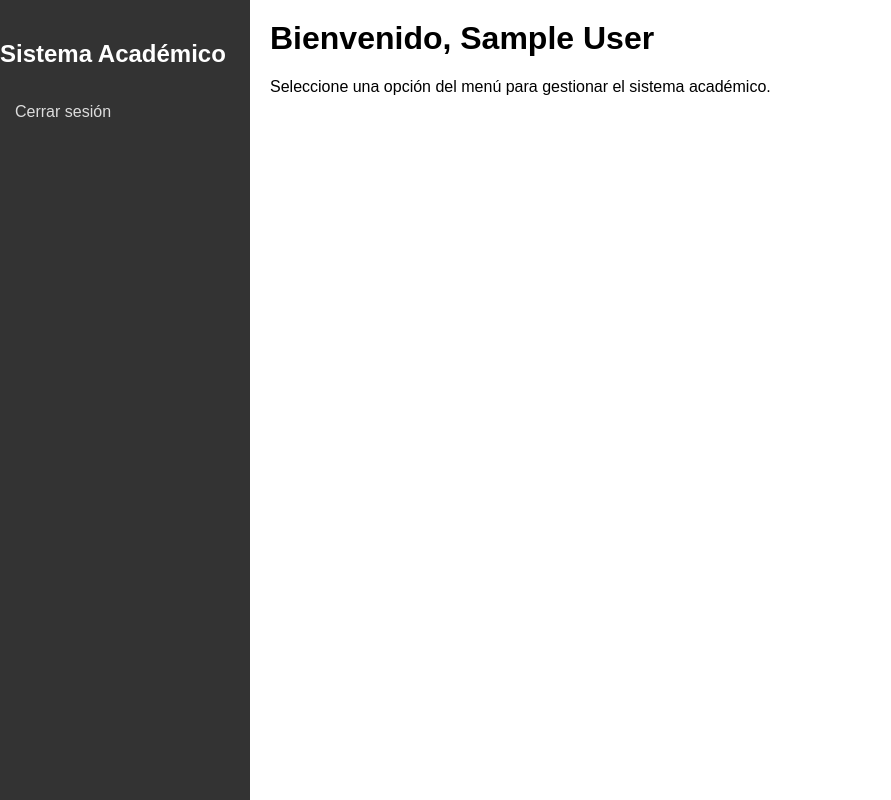
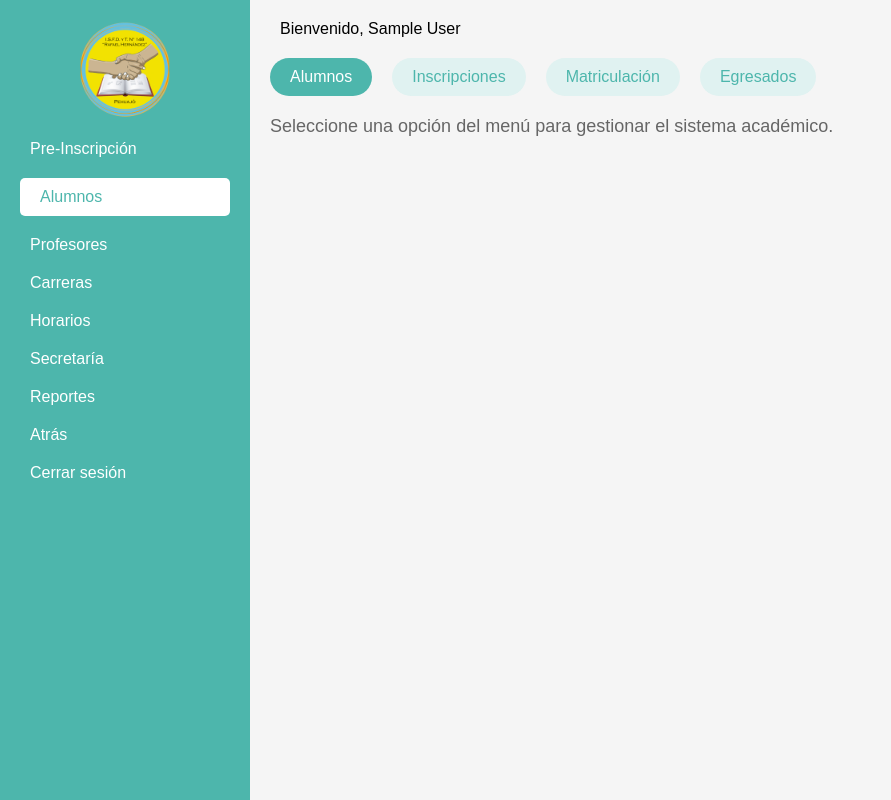
Before and after one commit to KazMcMiller/Sistema_instituto_148_2025, a Flask app: page / in a window 1280 px wide. Shown: the whole page, without its empty margins (0-891 px from the left). Run offline with Flask 3, Linux system fonts and the light colour scheme; the visitor is signed in with stand-in values (Sample User, id 1); data that the repository does not hold is empty.

Commit message:
cambio en home

```diff
--- a/templates/home.html
+++ b/templates/home.html
@@ -4,71 +4,123 @@
     <meta charset="UTF-8">
     <meta name="viewport" content="width=device-width, initial-scale=1.0">
     <title>Home - Sistema de Gestión Académica</title>
+    <link href="static\img\LOGO-SIN-FONDO-1000x707-1.png" rel="stylesheet"/>
     <style>
         body {
+            font-family: 'Arial', sans-serif;
+            margin: 0;
+            padding: 0;
+            background-color: #f5f5f5;
+        }
+        .container {
             display: flex;
-            margin: 0;
-            font-family: Arial, sans-serif;
         }
         .sidebar {
             width: 250px;
-            background-color: #333;
-            color: #fff;
+            background-color: #4db6ac;
+            padding: 20px;
+            box-sizing: border-box;
             height: 100vh;
-            padding-top: 20px;
-            position: fixed;
         }
-        .sidebar a {
+        .sidebar img {
+            width: 100px;
             display: block;
-            color: #ddd;
-            padding: 15px;
-            text-decoration: none;
-            transition: background-color 0.3s;
+            margin: 0 auto 20px;
         }
-        .sidebar a:hover {
-            background-color: #555;
+        .sidebar ul {
+            list-style: none;
+            padding: 0;
         }
-        .main-content {
-            margin-left: 250px;
+        .sidebar ul li {
+            margin: 20px 0;
+            color: white;
+            display: flex;
+            align-items: center;
+            cursor: pointer;
+        }
+        .sidebar ul li i {
+            margin-right: 10px;
+        }
+        .sidebar ul li.active {
+            background-color: white;
+            color: #4db6ac;
+            padding: 10px;
+            border-radius: 5px;
+        }
+        .sidebar ul li.active i {
+            color: #4db6ac;
+        }
+        .content {
+            flex-grow: 1;
             padding: 20px;
-            flex-grow: 1;
         }
-        h1 {
-            margin-top: 0;
+        .content .header {
+            display: flex;
+            align-items: center;
+            margin-bottom: 20px;
+        }
+        .content .header i {
+            margin-right: 10px;
+            font-size: 20px;
+        }
+        .content .tabs {
+            display: flex;
+            margin-bottom: 20px;
+        }
+        .content .tabs div {
+            margin-right: 20px;
+            padding: 10px 20px;
+            border-radius: 20px;
+            background-color: #e0f2f1;
+            color: #4db6ac;
+            cursor: pointer;
+        }
+        .content .tabs div.active {
+            background-color: #4db6ac;
+            color: white;
+        }
+        .content .welcome {
+            margin-bottom: 20px;
+            font-size: 18px;
+            color: #4db6ac;
+        }
+        .content p {
+            color: #666;
         }
     </style>
 </head>
 <body>
-    <div class="sidebar">
-        <h2>Sistema Académico</h2>
-        {% if 'ver_preinscripcion' in permisos %}
-            <a href="{{ url_for('pre_inscripcion') }}">Pre-inscripción</a>
-        {% endif %}
-        {% if 'ver_alumnos' in permisos %}
-            <a href="{{ url_for('alumnos') }}">Alumnos</a>
-        {% endif %}
-        {% if 'ver_profesores' in permisos %}
-            <a href="{{ url_for('profesores') }}">Profesores</a>
-        {% endif %}
-        {% if 'ver_carreras' in permisos %}
-            <a href="{{ url_for('carreras') }}">Carreras</a>
-        {% endif %}
-        {% if 'ver_horarios' in permisos %}
-            <a href="{{ url_for('horarios') }}">Horarios</a>
-        {% endif %}
-        {% if 'ver_secretaria' in permisos %}
-            <a href="{{ url_for('secretaria') }}">Secretaría</a>
-        {% endif %}
-        {% if 'ver_reportes' in permisos %}
-            <a href="{{ url_for('reportes') }}">Reportes</a>
-        {% endif %}
-        <a href="{{ url_for('logout') }}" class="logout">Cerrar sesión</a>
-    </div>
-
-    <div class="main-content">
-        <h1>Bienvenido, {{ nombre }}</h1>
+    <div class="container">
+        <div class="sidebar">
+            <img src="\static\img\LOGO-SIN-FONDO-1000x707-1.png" alt="Instituto 148" width="100" height="100">
+            <ul>
+                <li><i class="fas fa-user-plus"></i>Pre-Inscripción</li>
+                <li class="active"><i class="fas fa-user-graduate"></i>Alumnos</li>
+                <li><i class="fas fa-chalkboard-teacher"></i>Profesores</li>
+                <li><i class="fas fa-book"></i>Carreras</li>
+                <li><i class="fas fa-clock"></i>Horarios</li>
+                <li><i class="fas fa-user-tie"></i>Secretaría</li>
+                <li><i class="fas fa-chart-bar"></i>Reportes</li>
+            </ul>
+            <ul>
+                <li><i class="fas fa-arrow-left"></i>Atrás</li>
+                <li><a href="{{ url_for('logout') }}" style="color: white; text-decoration: none;"><i class="fas fa-sign-out-alt"></i> Cerrar sesión</a></li>
+            </ul>
+        </div>
         <div class="content">
-            <p>Seleccione una opción del menú para gestionar el sistema académico.</p>
+            <div class="header">
+                <i class="fas fa-home"></i>
+                Bienvenido, {{ nombre }}
+            </div>
+            <div class="tabs">
+                <div class="active">Alumnos</div>
+                <div>Inscripciones</div>
+                <div>Matriculación</div>
+                <div>Egresados</div>
+            </div>
+            <div class="welcome">
+                <p>Seleccione una opción del menú para gestionar el sistema académico.</p>
+            </div>
         </div>
     </div>
 </body>
```
